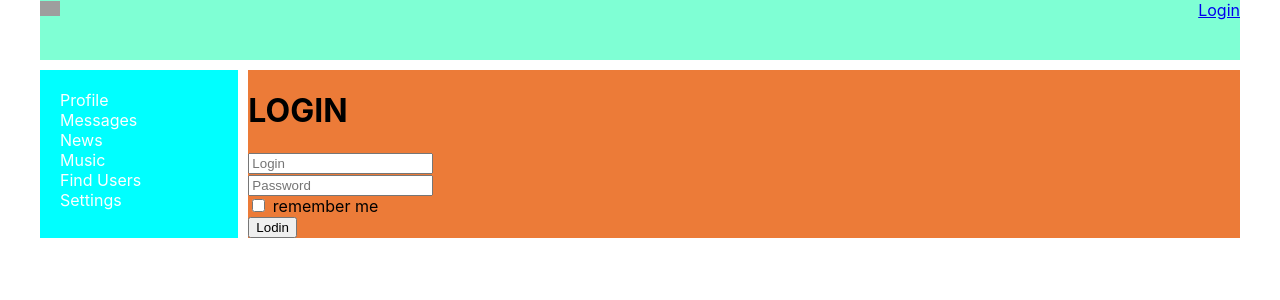
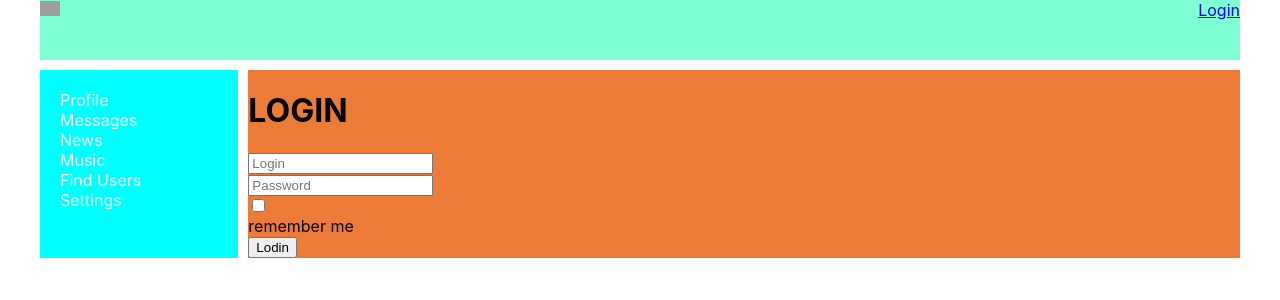
Before and after one commit to AnastasiaVerich/SocSet, a React (Create React App) app: page /login in a window 1280 px wide. Shown: the top 300 px of the page. Built offline with nearby package versions, Linux system fonts and the light colour scheme; no server answers; grey boxes are pictures that could not be loaded.

Commit message:
lesson 77

```diff
--- /dev/null
+++ b/src/components/COMMON/FormsControl/FormsControl.tsx
@@ -0,0 +1,34 @@
+import React from 'react';
+import style from './forms.module.css'
+
+export const Textarea =({input, meta, ...props}:any)=>{
+    const hasError= meta.touched && meta.error
+    return<div className={style.formControl+" "+(hasError?style.error: "")}>
+        <textarea {...input} {...props}/>
+        <div>
+            {hasError &&  <span>{meta.error}</span>}
+        </div>
+    </div>
+}
+export const Input =({input, meta, ...props}:any)=>{
+    const hasError= meta.touched && meta.error
+    return<div className={style.formControl+" "+(hasError?style.error: "")}>
+        <input {...input} {...props}/>
+        <div>
+            {hasError &&  <span>{meta.error}</span>}
+        </div>
+    </div>
+}
+export const Form =({input, meta,el, ...props}:any)=>{
+    const hasError= meta.touched && meta.error
+    return<div className={style.formControl+" "+(hasError?style.error: "")}>
+        <props.el {...input} {...props}/>
+        <div>
+            {hasError &&  <span>{meta.error}</span>}
+        </div>
+    </div>
+}
+
+export const Textarea2=()=>{
+    return<Form el={"textarea"}/>
+}
--- /dev/null
+++ b/src/components/COMMON/FormsControl/forms.module.css
@@ -0,0 +1,11 @@
+
+
+.formControl.error input,
+.formControl.error textarea
+{
+    border: solid red 5px;
+}
+
+.formControl.error span{
+    color: red;
+}
--- a/src/components/Dialog/Dialog.tsx
+++ b/src/components/Dialog/Dialog.tsx
@@ -4,6 +4,8 @@ import {UsersDialogs} from "./UsersDialogs/UsersDialogs";
 import {OneMessage} from "./OneMessage/OneMessage";
 import {StateDialogReducesType} from "../../redux/DialogsReducer";
 import {Field, reduxForm} from "redux-form";
+import {maxLenght, requiredField} from "../../utils/validators/validators";
+import {Textarea} from "../COMMON/FormsControl/FormsControl";
 
 export type StateTypeDialog = {
     state: StateDialogReducesType
@@ -47,13 +49,14 @@ export const Dialogs = (props: DialogType) => {
         </div>
     )
 }
-
+const maxLenghtCreater=maxLenght(10)
 const AddMessagesForm = (props: any) => {
     return (
         <form onSubmit={props.handleSubmit}>
             <Field placeholder="Enter sms"
-                   component={"textarea"}
+                   component={Textarea}
                    name={"massages"}
+                   validate={[requiredField, maxLenghtCreater]}
             />
             <button >send sms</button>
         </form>
--- a/src/components/Profile/MyPosts/MyPosts.tsx
+++ b/src/components/Profile/MyPosts/MyPosts.tsx
@@ -1,7 +1,9 @@
-import React, {ChangeEvent} from 'react';
+import React from 'react';
 import s from './MyPosts.module.css'
 import {Post} from "./Post/Post";
 import {Field, reduxForm} from "redux-form";
+import {maxLenght, requiredField} from '../../../utils/validators/validators';
+import {Textarea} from "../../COMMON/FormsControl/FormsControl";
 
 export type StateTypePosts = {
     posts: {
@@ -45,14 +47,17 @@ export const MyPosts = (props: MyPostType) => {
         </div>
     )
 }
+const maxLenghtCreater=maxLenght(10)
+const postForm = (props: any) => {
 
-const postForm = (props: any) => {
+
     return (
         <form onSubmit={props.handleSubmit}>
             <div>
                 <Field placeholder={"massages"}
-                       component={"textarea"}
+                       component={Textarea}
                        name={"massages"}
+                       validate={[requiredField, maxLenghtCreater]}
                 />
             </div>
             <button>
--- a/src/components/login/login.tsx
+++ b/src/components/login/login.tsx
@@ -1,5 +1,7 @@
 import React from 'react'
 import  {Field, reduxForm } from 'redux-form'
+import {Input} from "../COMMON/FormsControl/FormsControl";
+import {maxLenght, requiredField} from "../../utils/validators/validators";
 
 export const Login = () => {
 const onSumbit =(formData: any)=>{
@@ -11,19 +13,28 @@ const onSumbit =(formData: any)=>{
         <LoginReduxForm onSubmit={onSumbit}/>
     </div>
 }
-
+const maxLenghtCreater=maxLenght(10)
 const LoginForm=(props:any)=>{
     console.log("ren")
     return(
         <form onSubmit={props.handleSubmit}>
             <div>
-                <Field placeholder={"Login"} component={"input"} name={"Login"}/>
+                <Field placeholder={"Login"}
+                       component={Input}
+                       name={"Login"}
+                       validate={[requiredField, maxLenghtCreater]}/>
             </div>
             <div>
-                <Field placeholder={"Password"} component={"input"} name={"Password"}/>
+                <Field placeholder={"Password"}
+                       component={Input}
+                       name={"Password"}
+                       validate={[requiredField, maxLenghtCreater]}/>
             </div>
             <div>
-                <Field type={"checkbox"}  component={"input"}  name={"remember me"}/> remember me
+                <Field type={"checkbox"}
+                       component={Input}
+                       name={"remember me"}
+                       validate={[requiredField, maxLenghtCreater]}/> remember me
             </div>
             <div>
                 <button>Lodin</button>
--- /dev/null
+++ b/src/utils/validators/validators.tsx
@@ -0,0 +1,8 @@
+export const requiredField=(value:any)=>{
+    if(value) return undefined
+    return "Field is required"
+}
+export const maxLenght=(maxLenght: number)=>(value:any)=>{
+    if(value && value.length>maxLenght) return `max lenght is ${maxLenght} symbols`
+    return undefined
+}
```
